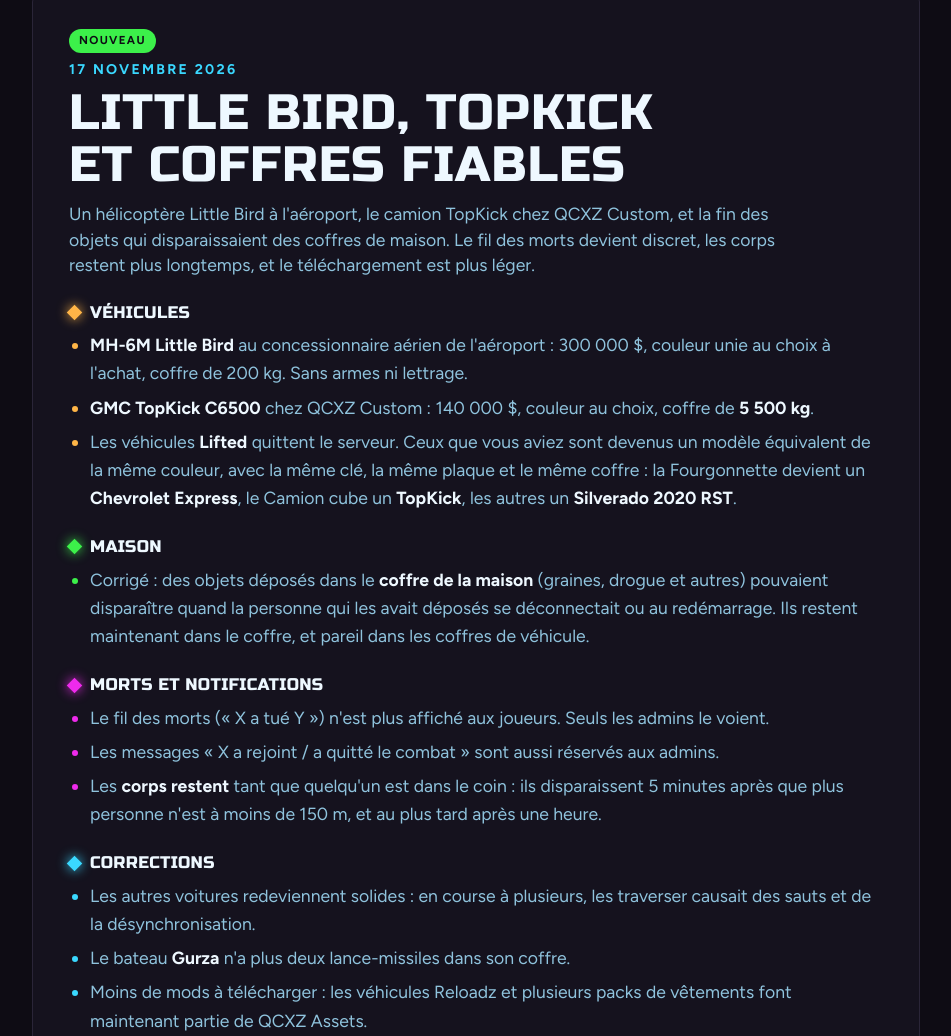
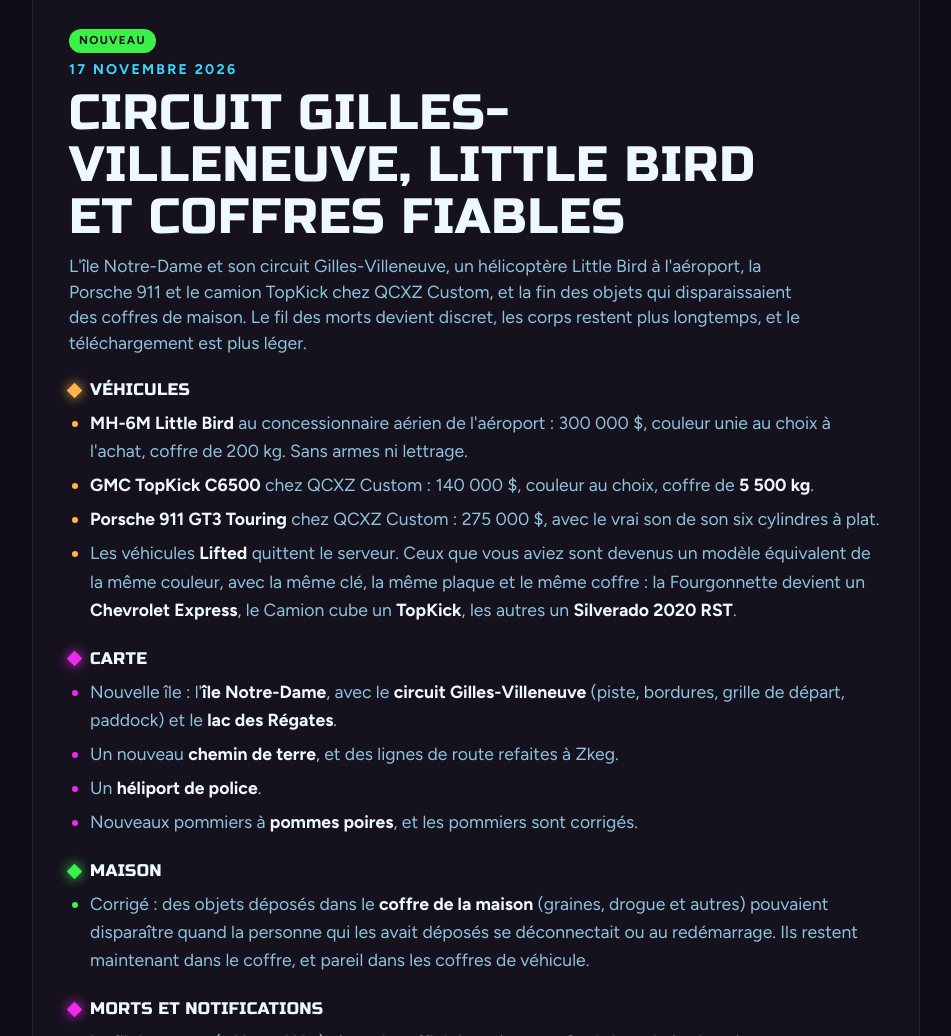
Before and after one commit to mikelimazulu/qcxz-site, a plain HTML site: page notes/index.html in a window 1280 px wide. Shown: the part 335-1371 px from the top of the page, without its empty margins (164-1115 px from the left). Drawn offline with Linux system fonts and the light colour scheme.

Commit message:
Patch notes du 17 novembre : île Notre-Dame, circuit Gilles-Villeneuve, Porsche 911 et ajouts de lechris01
Co-Authored-By: Claude Opus 5.5 <noreply@anthropic.com>

```diff
--- a/notes/index.html
+++ b/notes/index.html
@@ -13,7 +13,7 @@
 <meta property="og:locale" content="fr_CA">
 <meta property="og:url" content="https://quebecexilez.com/notes/">
 <meta property="og:title" content="Patch notes · QCXZ">
-<meta property="og:description" content="Little Bird à l'aéroport, camion TopKick, coffres de maison fiables, fil des morts réservé aux admins et corps qui restent plus longtemps.">
+<meta property="og:description" content="Circuit Gilles-Villeneuve, Porsche 911, Little Bird à l'aéroport, camion TopKick, coffres de maison fiables, fil des morts réservé aux admins et corps qui restent plus longtemps.">
 <meta property="og:image" content="https://quebecexilez.com/assets/og-image.jpg">
 <meta property="og:image:width" content="1200">
 <meta property="og:image:height" content="630">
@@ -128,8 +128,8 @@ footer a { color: var(--steel); }
     <header>
       <span class="tag">Nouveau</span>
       <p class="eyebrow">17 novembre 2026</p>
-      <h2>Little Bird, TopKick et coffres fiables</h2>
-      <p class="lede">Un hélicoptère Little Bird à l'aéroport, le camion TopKick chez QCXZ Custom, et la fin des objets qui disparaissaient des coffres de maison. Le fil des morts devient discret, les corps restent plus longtemps, et le téléchargement est plus léger.</p>
+      <h2>Circuit Gilles-Villeneuve, Little Bird et coffres fiables</h2>
+      <p class="lede">L'île Notre-Dame et son circuit Gilles-Villeneuve, un hélicoptère Little Bird à l'aéroport, la Porsche 911 et le camion TopKick chez QCXZ Custom, et la fin des objets qui disparaissaient des coffres de maison. Le fil des morts devient discret, les corps restent plus longtemps, et le téléchargement est plus léger.</p>
     </header>
 
     <section class="sec sec--amber">
@@ -137,7 +137,18 @@ footer a { color: var(--steel); }
       <ul>
         <li><b>MH-6M Little Bird</b> au concessionnaire aérien de l'aéroport : 300 000 $, couleur unie au choix à l'achat, coffre de 200 kg. Sans armes ni lettrage.</li>
         <li><b>GMC TopKick C6500</b> chez QCXZ Custom : 140 000 $, couleur au choix, coffre de <b>5 500 kg</b>.</li>
+        <li><b>Porsche 911 GT3 Touring</b> chez QCXZ Custom : 275 000 $, avec le vrai son de son six cylindres à plat.</li>
         <li>Les véhicules <b>Lifted</b> quittent le serveur. Ceux que vous aviez sont devenus un modèle équivalent de la même couleur, avec la même clé, la même plaque et le même coffre : la Fourgonnette devient un <b>Chevrolet Express</b>, le Camion cube un <b>TopKick</b>, les autres un <b>Silverado 2020 RST</b>.</li>
+      </ul>
+    </section>
+
+    <section class="sec sec--magenta">
+      <h3>Carte</h3>
+      <ul>
+        <li>Nouvelle île : l'<b>île Notre-Dame</b>, avec le <b>circuit Gilles-Villeneuve</b> (piste, bordures, grille de départ, paddock) et le <b>lac des Régates</b>.</li>
+        <li>Un nouveau <b>chemin de terre</b>, et des lignes de route refaites à Zkeg.</li>
+        <li>Un <b>héliport de police</b>.</li>
+        <li>Nouveaux pommiers à <b>pommes poires</b>, et les pommiers sont corrigés.</li>
       </ul>
     </section>
 
```
